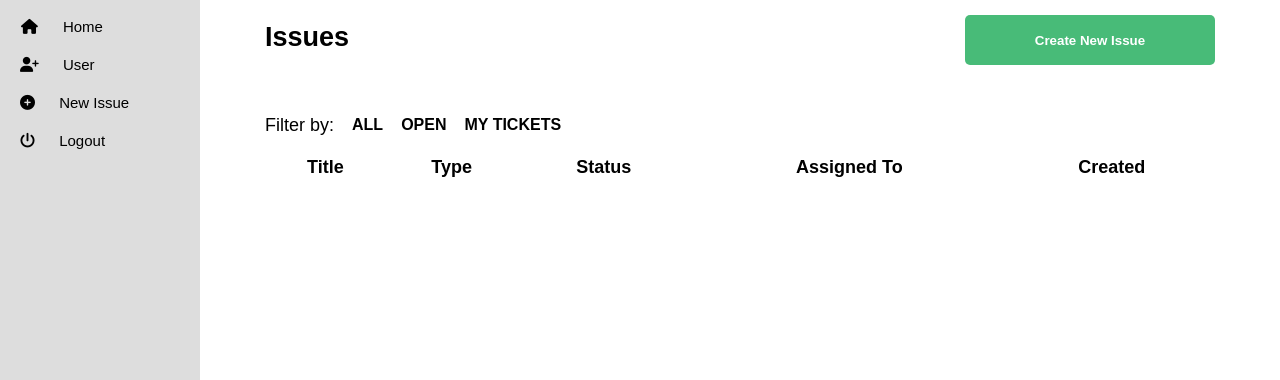
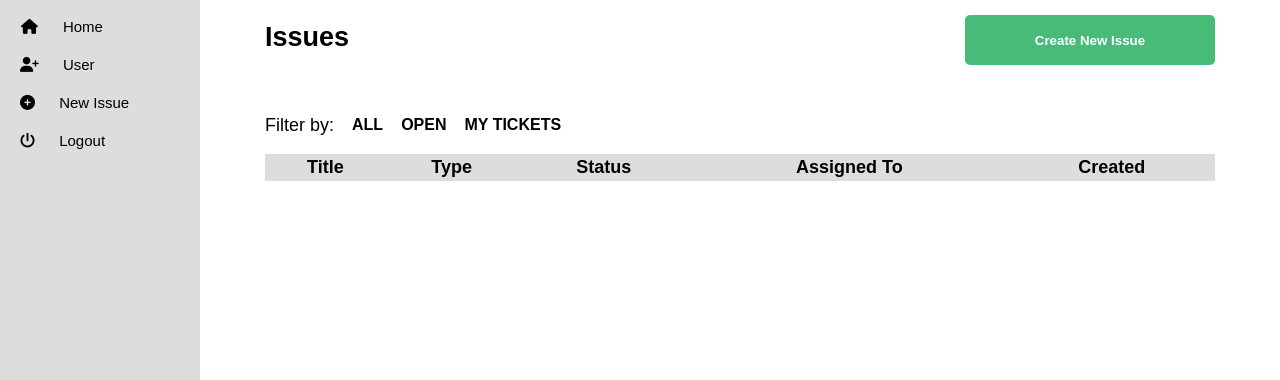
Before and after one commit to Tanzi876/info2180-finalproject, a PHP site: page /dashboard.html in a window 1280 px wide. Shown: the part 45-425 px from the top of the page. Run offline with PHP 8.4, Linux system fonts and the light colour scheme; lists and menus that the app fills with data are empty; some libraries are stand-ins or nearby versions.

Commit message:
Update dashboard.css

```diff
--- a/style/dashboard.css
+++ b/style/dashboard.css
@@ -73,6 +73,7 @@ span{
 
 
 }
+
 
 
 
@@ -166,8 +167,6 @@ a:link {
     text-decoration: none;
     color: black;
 }
-<<<<<<< HEAD:style/dashboard.css
-=======
 
 thead{
     background-color: #ddd;
@@ -208,4 +207,3 @@ td{
 .statprogress{
     background-color:peru;
 }
->>>>>>> dashboard:dashboard.css
```
